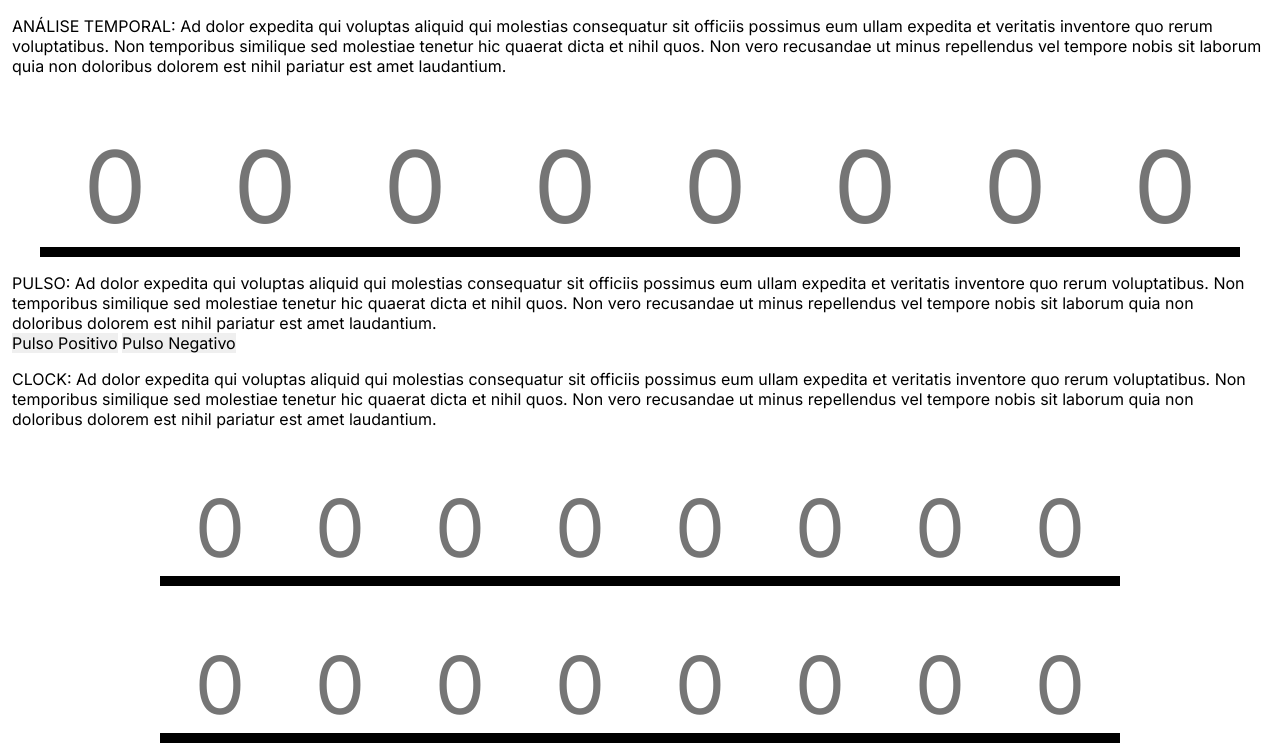
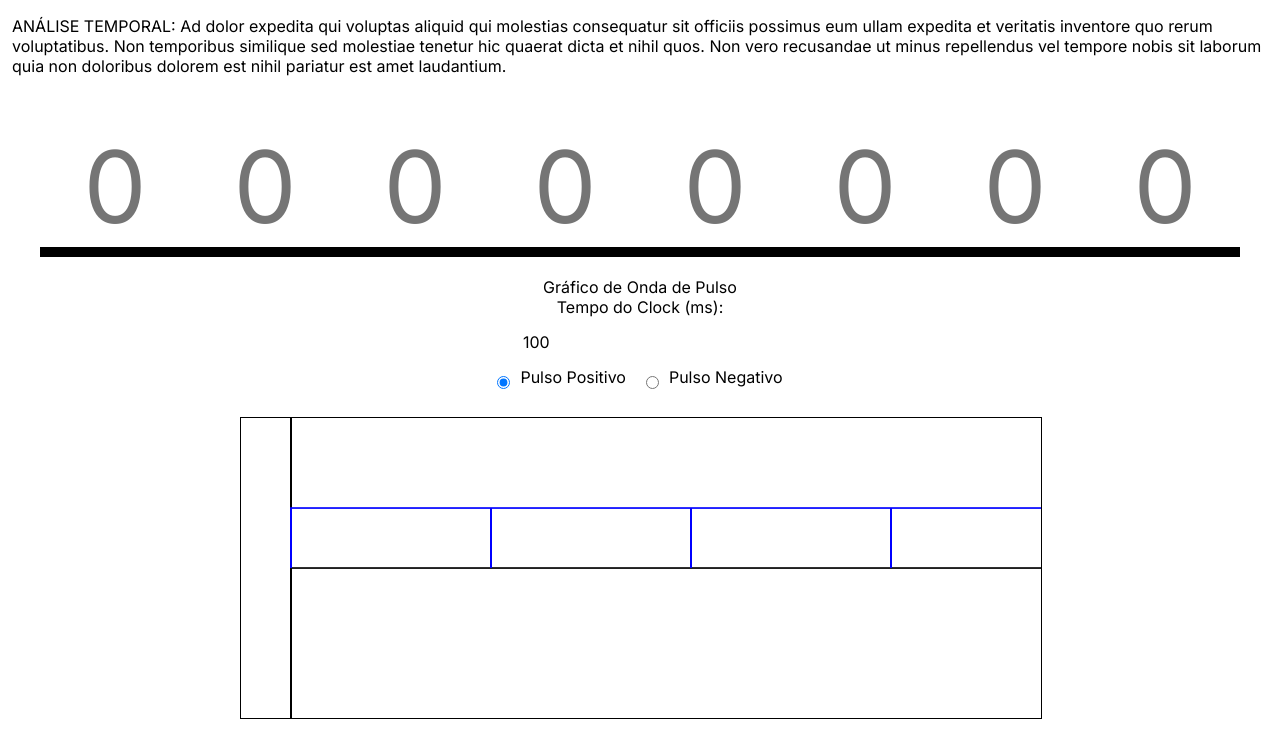
Before and after one commit to afxrnanda/pulso-clock-e-analise-temporal, a plain HTML site: page index.html in a window 1280 px wide. Shown: the top 756 px of the page. Drawn offline with nearby package versions, Linux system fonts and the light colour scheme.

Commit message:
Pulso de tempo (precisa de muitos ajustes)

```diff
--- a/index.html
+++ b/index.html
@@ -7,6 +7,7 @@
     <link rel="preconnect" href="https://fonts.googleapis.com">
     <link rel="preconnect" href="https://fonts.gstatic.com" crossorigin>
     <link href="https://fonts.googleapis.com/css2?family=Inter:ital,opsz,wght@0,14..32,100..900;1,14..32,100..900&display=swap" rel="stylesheet">
+    <script src="https://cdn.jsdelivr.net/npm/chart.js"></script>
     <title>Pulso, CLock e Análise Temporal</title>
 </head>
 <body id="body">
@@ -58,15 +59,32 @@
     </section>
 
     <!--PULSO TEMPORAL-->
-    <section id="pulso">
-        <div class="pulso_info">
-            <p><span>PULSO:</span> Ad dolor expedita qui voluptas aliquid qui molestias consequatur sit officiis possimus eum ullam expedita et veritatis inventore quo rerum voluptatibus. Non temporibus similique sed molestiae tenetur hic quaerat dicta et nihil quos. Non vero recusandae ut minus repellendus vel tempore nobis sit laborum quia non doloribus dolorem est nihil pariatur est amet laudantium.</p>
+    <div class="container">
+        <h1>Gráfico de Onda de Pulso</h1>
+
+        <!-- Campo de entrada para o tempo do clock -->
+        <div class="inputs">
+            <label for="clockTime">Tempo do Clock (ms):</label>
+            <input type="number" id="clockTime" placeholder="Ex: 100" oninput="updateWave()">
+
+            <!-- Caixinhas para selecionar o tipo de pulso -->
+            <div class="pulse-selection">
+                <div class="pulse-option" onclick="selectPulse('positive')">
+                    <input type="radio" id="positivePulse" name="pulseType" checked>
+                    <label for="positivePulse">Pulso Positivo</label>
+                </div>
+                <div class="pulse-option" onclick="selectPulse('negative')">
+                    <input type="radio" id="negativePulse" name="pulseType">
+                    <label for="negativePulse">Pulso Negativo</label>
+                </div>
+            </div>
         </div>
-        <div class="pulso_selecao">
-            <button onclick="selecionarPulso('Positivo')">Pulso Positivo</button>
-            <button onclick="selecionarPulso('Negativo')">Pulso Negativo</button>
-        </div>
-    </section>
+
+        <!-- Área do gráfico -->
+        <canvas id="waveCanvas"></canvas>
+    </div>
+
+    <!------------------------------------------------------------>
 
     <section id="clock">
         <div class="clock_info">
--- a/script.js
+++ b/script.js
@@ -29,3 +29,67 @@ function mudar_ondas() {
         });
     });
 }
+
+const canvas = document.getElementById("waveCanvas");
+const context = canvas.getContext("2d");
+canvas.width = 800;
+canvas.height = 400;
+
+let pulseType = "positive"; // Tipo de pulso padrão
+
+function drawWave(clockTime) {
+    context.clearRect(0, 0, canvas.width, canvas.height);
+
+    const midY = canvas.height / 2;
+    const amplitude = 80;
+
+    // Desenha os eixos X e Y
+    context.beginPath();
+    context.moveTo(50, 0);
+    context.lineTo(50, canvas.height);
+    context.moveTo(50, midY);
+    context.lineTo(canvas.width, midY);
+    context.strokeStyle = "black";
+    context.lineWidth = 2;
+    context.stroke();
+
+    let x = 50;  // Começa a partir de 50px (depois do eixo Y)
+    context.beginPath();
+    context.moveTo(x, midY);
+
+    // Converte tempo para pixels (escala: 1ms = 2px)
+    const scale = 2;
+    const pulseLength = clockTime * scale;
+
+    while (x < canvas.width) {
+        if (pulseType === "positive") {
+            context.lineTo(x, midY - amplitude);
+            x += pulseLength;
+            context.lineTo(x, midY - amplitude);
+            context.lineTo(x, midY);
+        } else {
+            context.lineTo(x, midY + amplitude);
+            x += pulseLength;
+            context.lineTo(x, midY + amplitude);
+            context.lineTo(x, midY);
+        }
+    }
+
+    context.strokeStyle = "blue";
+    context.lineWidth = 2;
+    context.stroke();
+}
+
+function updateWave() {
+    const clockTime = parseInt(document.getElementById("clockTime").value) || 100;
+    drawWave(clockTime);
+}
+
+function selectPulse(type) {
+    pulseType = type;
+    updateWave();
+}
+
+// Configuração inicial
+document.getElementById("clockTime").value = 100; // Valor padrão
+updateWave(); // Desenha o gráfico inicial
--- a/style.css
+++ b/style.css
@@ -86,3 +86,46 @@ section {
     position: relative;
     bottom: 120px;
 }
+
+/*Estilo do pulso*/
+.container {
+    max-width: 800px;
+    margin: 0 auto;
+    padding: 20px;
+    text-align: center;
+}
+
+.inputs {
+    margin-bottom: 20px;
+}
+
+.inputs label {
+    display: block;
+    margin-bottom: 10px;
+}
+
+.inputs input[type="number"] {
+    padding: 5px;
+    font-size: 16px;
+    margin-bottom: 10px;
+}
+
+.pulse-selection {
+    display: flex;
+    justify-content: center;
+    gap: 20px;
+    margin-bottom: 20px;
+}
+
+.pulse-option {
+    display: flex;
+    align-items: center;
+    gap: 10px;
+    cursor: pointer;
+}
+
+canvas {
+    border: 1px solid #000;
+    width: 100%;
+    height: 300px;
+}
```
